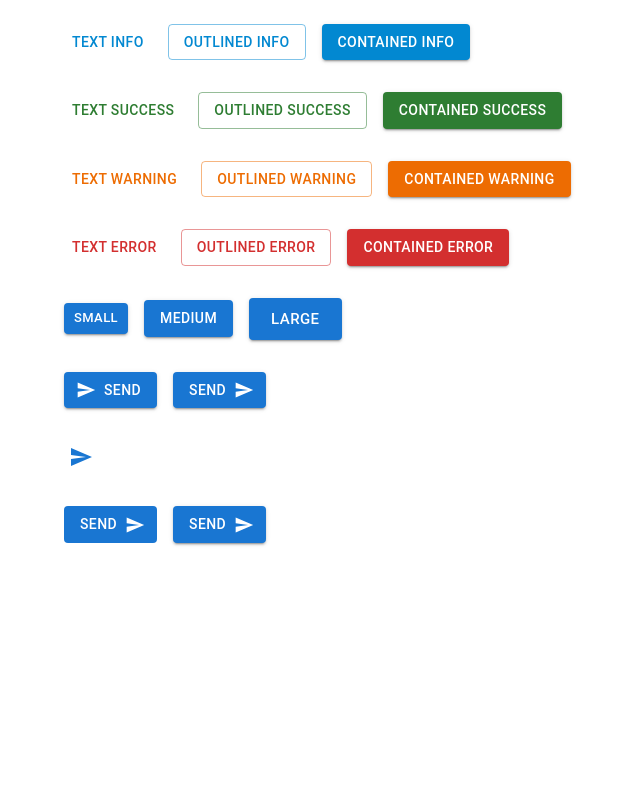
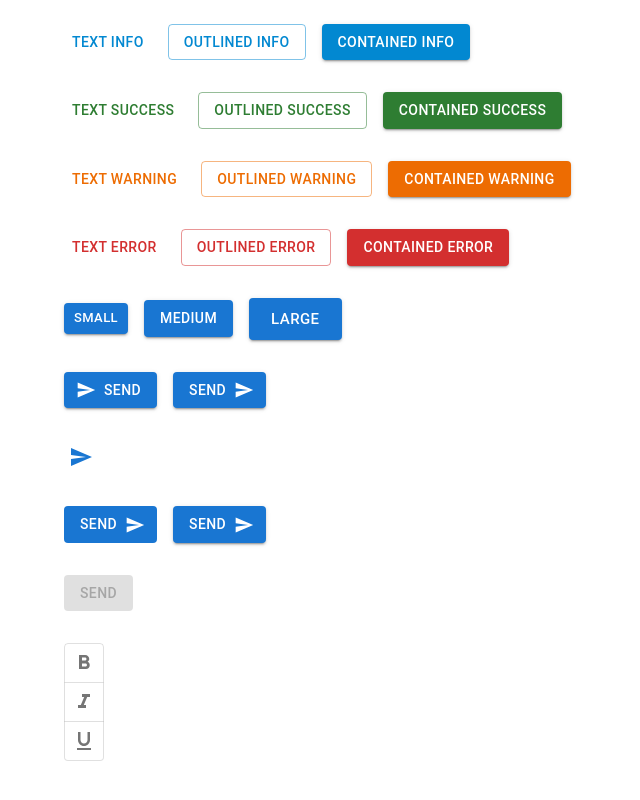
Before and after one commit to AungYeHtatCoder/react_mui_lesson_2023, a React (Create React App) app: page / in a window 1280 px wide. Shown: the part 246-1046 px from the top of the page, without its empty margins (0-640 px from the left). Before the commit the page ends 853 px from the top, so only its background shows below. Built offline with nearby package versions, Linux system fonts and the light colour scheme.

Commit message:
toggle button by amk

```diff
--- a/src/components/MuiButton.tsx
+++ b/src/components/MuiButton.tsx
@@ -1,6 +1,27 @@
-import { Stack, Button, IconButton } from '@mui/material';
+import {
+  Stack,
+  Button,
+  IconButton,
+  ButtonGroup,
+  ToggleButtonGroup,
+  ToggleButton,
+} from '@mui/material';
 import SendIcon from '@mui/icons-material/Send';
+import FormatBoldIcon from '@mui/icons-material/FormatBold';
+import FormatItalicIcon from '@mui/icons-material/FormatItalic';
+import FormatUnderlinedIcon from '@mui/icons-material/FormatUnderlined';
+import { useState } from 'react';
 export const MuiButton = () => {
+  const [formats, setFormats] = useState<string | null>(null);
+  console.log({
+    formats,
+  });
+  const handleFormatChange = (
+    _event: React.MouseEvent<HTMLElement>,
+    updatedFormats: string | null
+  ) => {
+    setFormats(updatedFormats);
+  };
   return (
     <Stack spacing={4}>
       <Stack spacing={2} direction={'row'}>
@@ -113,6 +134,33 @@
           Send
         </Button>
       </Stack>
+      <Stack spacing={2} direction={'row'}>
+        <Button variant='contained' color='primary' disabled>
+          Send
+        </Button>
+      </Stack>
+
+      <Stack direction={'row'}>
+        <ToggleButtonGroup
+          aria-label='text formatting'
+          value={formats}
+          onChange={handleFormatChange}
+          size='small'
+          color='success'
+          orientation='vertical'
+          exclusive
+        >
+          <ToggleButton value={'bold'} aria-label='bold'>
+            <FormatBoldIcon />
+          </ToggleButton>
+          <ToggleButton value={'italic'} aria-label='italic'>
+            <FormatItalicIcon />
+          </ToggleButton>
+          <ToggleButton value={'underline'} aria-label='underline'>
+            <FormatUnderlinedIcon />
+          </ToggleButton>
+        </ToggleButtonGroup>
+      </Stack>
     </Stack>
   );
 };
```
